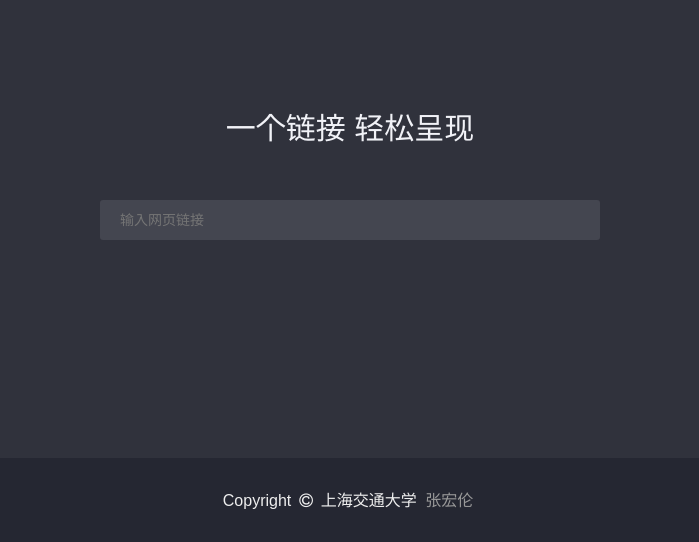
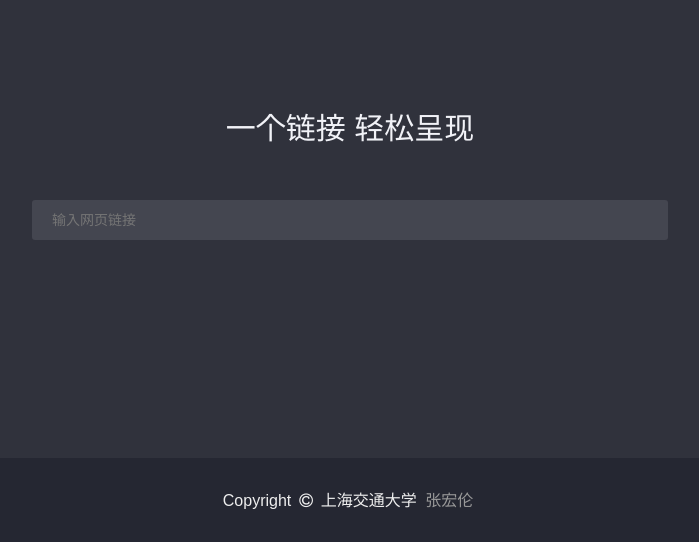
Before and after one commit to OMNILab/text-cloud, a Flask app: page / in a window 1280 px wide. Shown: the part 131-673 px from the top of the page, without its empty margins (290-989 px from the left). Run offline with Flask 2, Linux system fonts and the light colour scheme; some libraries are stand-ins or nearby versions.

Commit message:
modify style

```diff
--- a/templates/index.html
+++ b/templates/index.html
@@ -2,7 +2,9 @@
 <style>
 input {
     padding: 10px 20px;
-    width: 500px;
+    width: 60%;
+    margin-left: 20%;
+    margin-right: 20%;
     color: #fff;
     border: none;
     outline: none;
```
